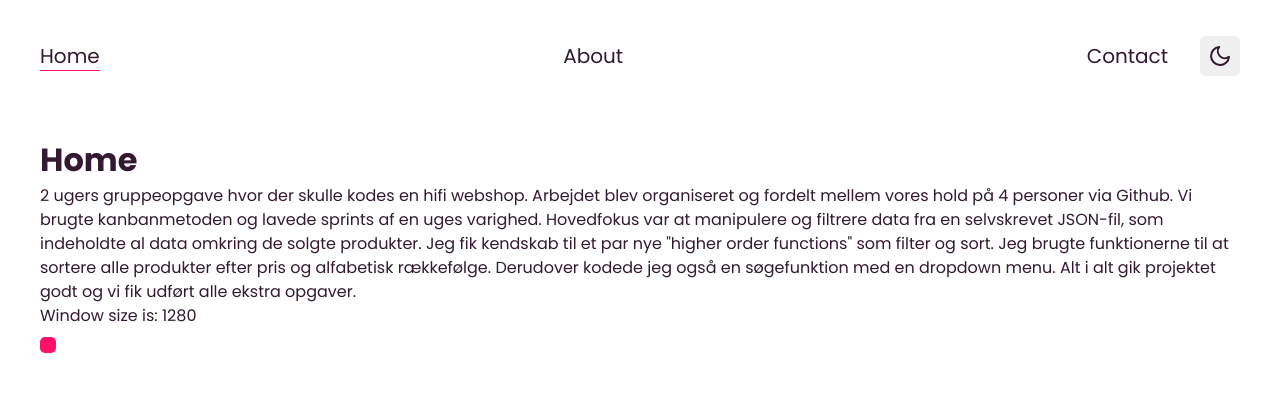
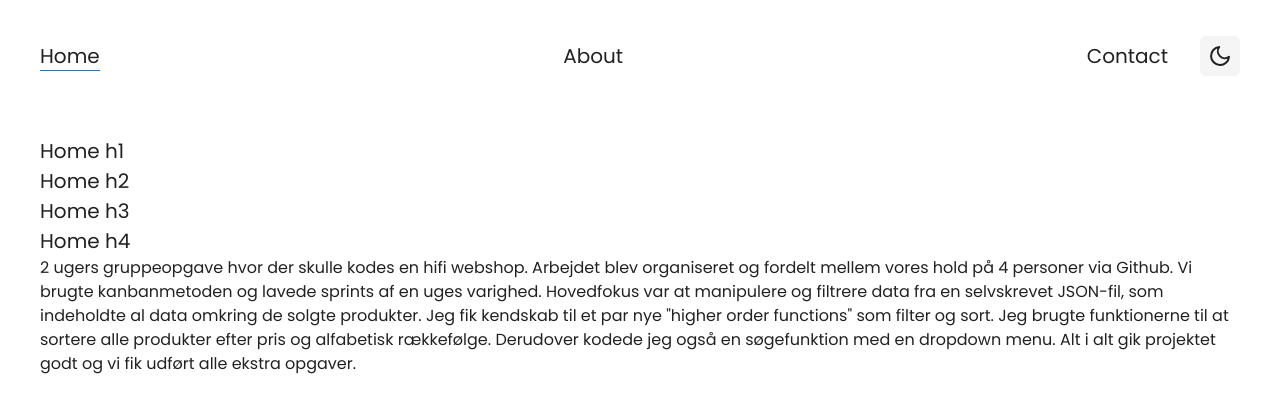
Before and after one commit to RoWaBo/My-React-Template, a React (Create React App) app: page /contact in a window 1280 px wide. Both pictures are taken after a click on the item "Home". Shown: the top 412 px of the page. Built offline with nearby package versions, Linux system fonts and the light colour scheme.

Commit message:
Changed theme object values to mimic MUI

```diff
--- a/src/components/Button.js
+++ b/src/components/Button.js
@@ -8,7 +8,7 @@ const Button = (props) => {
         width: max-content;
         padding: ${spacing.xs};
         font-size: ${font.size.m};
-        background-color: ${colors.primary};
+        background-color: ${colors.primary.main};
         color: ${colors.font.secondary};
         text-transform: uppercase;
         border: none;
@@ -17,7 +17,7 @@ const Button = (props) => {
         transition: background-color .2s ease-out;
 
         &:hover {
-            background-color: ${LightenDarkenColor(colors.primary, -30)}
+            background-color: ${colors.primary.dark}
         }
 
         & > * {
--- a/src/components/NavBar.js
+++ b/src/components/NavBar.js
@@ -39,13 +39,13 @@ const NavBar = ({ shadow }) => {
         & li {
             font-size: ${font.size.l};
             font-weight: ${font.weight.regular};
-            color: ${colors.font.primary};
+            color: ${colors.font.primary.main};
 
             & > * {
                 transition: color .2s ease-out;
             }
             &:hover > * {
-                color: ${colors.primary};
+                color: ${colors.primary.main};
             }
         }
     `
@@ -62,7 +62,7 @@ const NavBar = ({ shadow }) => {
 
         & > * {
             font-size: ${font.icon.m};
-            color: ${colors.font.primary};
+            color: ${colors.font.primary.main};
         }
     `
 
@@ -91,7 +91,7 @@ const NavBar = ({ shadow }) => {
         top: ${navBarHeight};
         left: ${isMenuOpen ? "0" : "-70vw"};
         padding: ${spacing.wrapping};
-        background-color: ${colors.background.primary};
+        background-color: ${colors.background.primary.main};
         width: 70vw;
         height: 100vh;
         transition: all .4s;
--- a/src/components/NavLink.js
+++ b/src/components/NavLink.js
@@ -8,7 +8,7 @@ const NavLink = props => {
     return (
         <Link {...props} getProps={({ isCurrent }) => {
             return {
-                style: { borderBottom: isCurrent && `solid 1px ${theme.colors.primary}`}
+                style: { borderBottom: isCurrent && `solid 1px ${theme.colors.primary.main}`}
             }
         }}/>
     );
--- a/src/components/ToggleButton.js
+++ /dev/null
@@ -1,15 +0,0 @@
-import { useState } from "react";
-import Button from "./Button";
-
-const ToggleButton = () => {
-
-    const [toggle, setToggle] = useState(true)
-
-    const handleClick = () => {
-        setToggle(preState => console.log(preState))
-    }
-
-    return ( <Button onClick={handleClick}>{toggle}</Button> );
-}
-
-export default ToggleButton;
--- a/src/components/ToggleThemeBtn.js
+++ b/src/components/ToggleThemeBtn.js
@@ -24,12 +24,12 @@ const ToggleThemeBtn = () => {
         padding: '.5rem',
         display: 'grid',
         placeContent: 'center',
-        backgroundColor: theme === "light" ? colors.light : LightenDarkenColor(colors.background.primary, 40)
+        backgroundColor: theme === "light" ? colors.grey.light : LightenDarkenColor(colors.background.primary, 40)
     }
 
     const iconStyle = {
         fontSize: font.icon.m,
-        color: colors.font.primary
+        color: colors.font.primary.main
     }
 
     return (
--- a/src/style/Global.js
+++ b/src/style/Global.js
@@ -1,9 +1,11 @@
-import { Global, css } from "@emotion/react";
+import { Global, css, useTheme } from "@emotion/react";
 /** @jsxImportSource @emotion/react */
 
 const GlobalStyle = () => {
 
-    const globalStyles = ({ colors, font }) => css`
+    const { colors, font, spacing, breakPoints } = useTheme()
+
+    const globalStyles = css`
 
         @import url(${font.fontImportUrl});
 
@@ -30,6 +32,14 @@ const GlobalStyle = () => {
         body {
             background-color: ${colors.background.primary};
         }
+        h1, h2, h3, h4 {
+            font-size: ${font.size.l};
+            font-weight: ${font.weight.regular};
+        }
+        p {
+            font-size: ${font.size.m};
+            font-weight: ${font.weight.regular};
+        }
     `
 
     return <Global styles={globalStyles} />
--- a/src/style/Themes.js
+++ b/src/style/Themes.js
@@ -1,38 +1,62 @@
 
 export const lightTheme = {
     colors: {
-        primary: "#FF1168",
-        secondary: "#341931",
-        dark: "#341931",
-        light: "#f0f0f0",
-        highlight: "#FF1168",
+        primary: {
+            main: "#1976d2",
+            light: "#42a5f5",
+            dark: "#1565c0"
+        },
+        secondary: {
+            light: "#ff4081",
+            main: "#f50057",
+            dark: "#c51162"
+        },
+        grey: {
+            extraLight: "#fafafa",
+            light: "#f5f5f5",
+            medium: "#eeeeee",
+            dark: "#e0e0e0",
+            extraDark: "#bdbdbd",
+        },
         background: {
             primary: "#FFF",
-            secondary: "#FFF",
-            tertiary: "#FFF"
+            secondary: "#FFF"
         },
         font: {
-            primary: "#341931",
-            secondary: "#FFF"
+            primary: "rgba(0, 0, 0, 0.87)",
+            secondary: "rgba(0, 0, 0, 0.6)",
+            disabled: "rgba(0, 0, 0, 0.38)"
         }
     }
 }
 
 export const darkTheme = {
     colors: {
-        primary: "#FF1168",
-        secondary: "#341931",
-        dark: "#341931",
-        light: "#494949",
-        highlight: "#FF1168",
+        primary: {
+            main: "#1976d2",
+            light: "#42a5f5",
+            dark: "#1565c0"
+        },
+        secondary: {
+            light: "#ff4081",
+            main: "#f50057",
+            dark: "#c51162"
+        },
+        grey: {
+            extraLight: "#fafafa",
+            light: "#f5f5f5",
+            medium: "#eeeeee",
+            dark: "#e0e0e0",
+            extraDark: "#bdbdbd",
+        },
         background: {
             primary: "#341931",
-            secondary: "#111625",
-            tertiary: "#FF1168"
+            secondary: "#111625"
         },
         font: {
-            primary: "#FFF",
-            secondary: "#FFF"
+            primary: "rgba(255, 255, 255)",
+            secondary: "rgba(255, 255, 255, 0.7)",
+            disabled: "rgba(255, 255, 255, 0.5)"
         }
     }
 }
--- a/src/style/breakPoints.js
+++ b/src/style/breakPoints.js
@@ -1,8 +1,8 @@
 
 const breakPoints = {
-    mobile: "560",
-    tablet: "768",
-    desktop: "1024"
+    mobile: "600",
+    tablet: "900",
+    desktop: "1200"
 }
 
 export default breakPoints
--- a/src/views/Home.js
+++ b/src/views/Home.js
@@ -1,19 +1,18 @@
-/** @jsxImportSource @emotion/react */
+// /** @jsxImportSource @emotion/react */
 // import { css } from '@emotion/react';
-import ToggleButton from "../components/ToggleButton";
-import useWindowSize from "../hooks/useWindowSize";
+
 
 const Home = () => {
-    const { width } = useWindowSize()
 
     return (
         <>
-            <h1>Home</h1>
+            <h1>Home h1</h1>
+            <h2>Home h2</h2>
+            <h3>Home h3</h3>
+            <h4>Home h4</h4>
+
             <p>2 ugers gruppeopgave hvor der skulle kodes en hifi webshop. Arbejdet blev organiseret og fordelt mellem vores hold på 4 personer via Github. Vi brugte kanbanmetoden og lavede sprints af en uges varighed. Hovedfokus var at manipulere og filtrere data fra en selvskrevet JSON-fil, som indeholdte al data omkring de solgte produkter.
             Jeg fik kendskab til et par nye "higher order functions" som filter og sort. Jeg brugte funktionerne til at sortere alle produkter efter pris og alfabetisk rækkefølge. Derudover kodede jeg også en søgefunktion med en dropdown menu. Alt i alt gik projektet godt og vi fik udført alle ekstra opgaver.</p>
-            <p>Window size is: {width}</p>
-
-            <ToggleButton />
         </>
     );
 }
```
